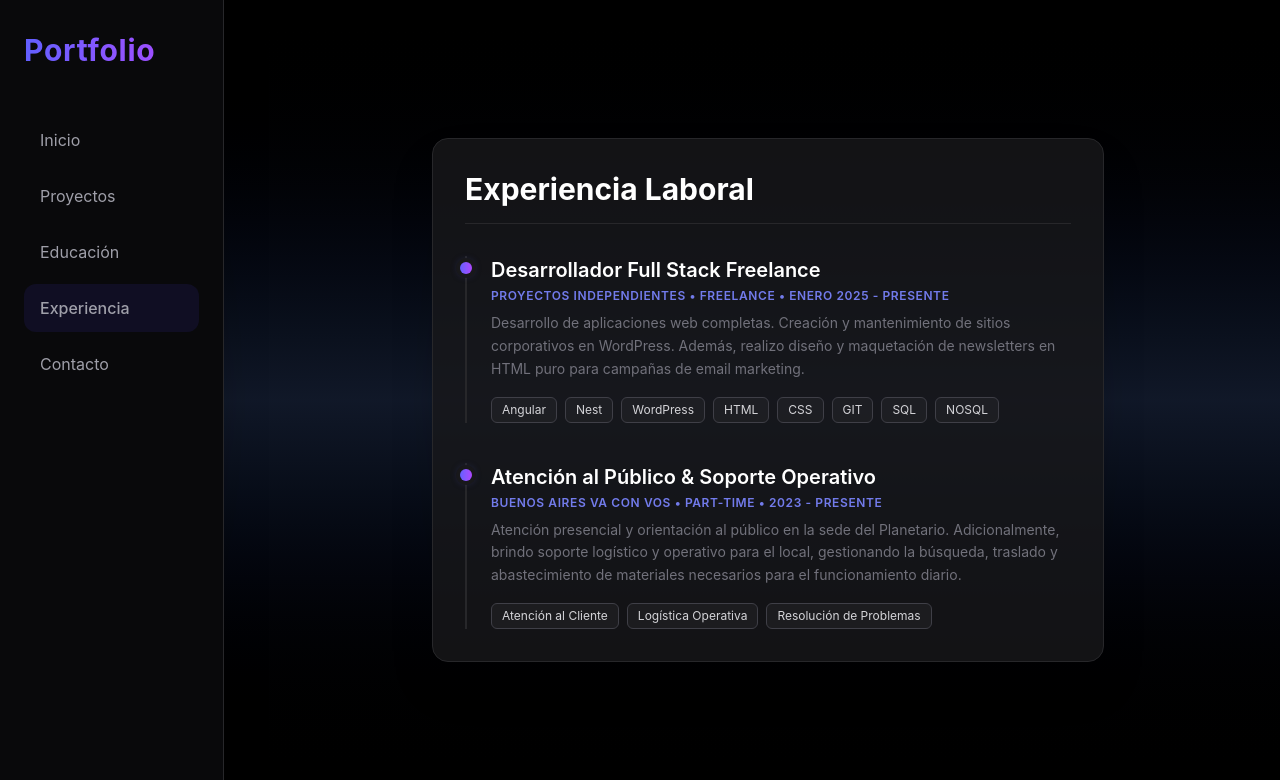
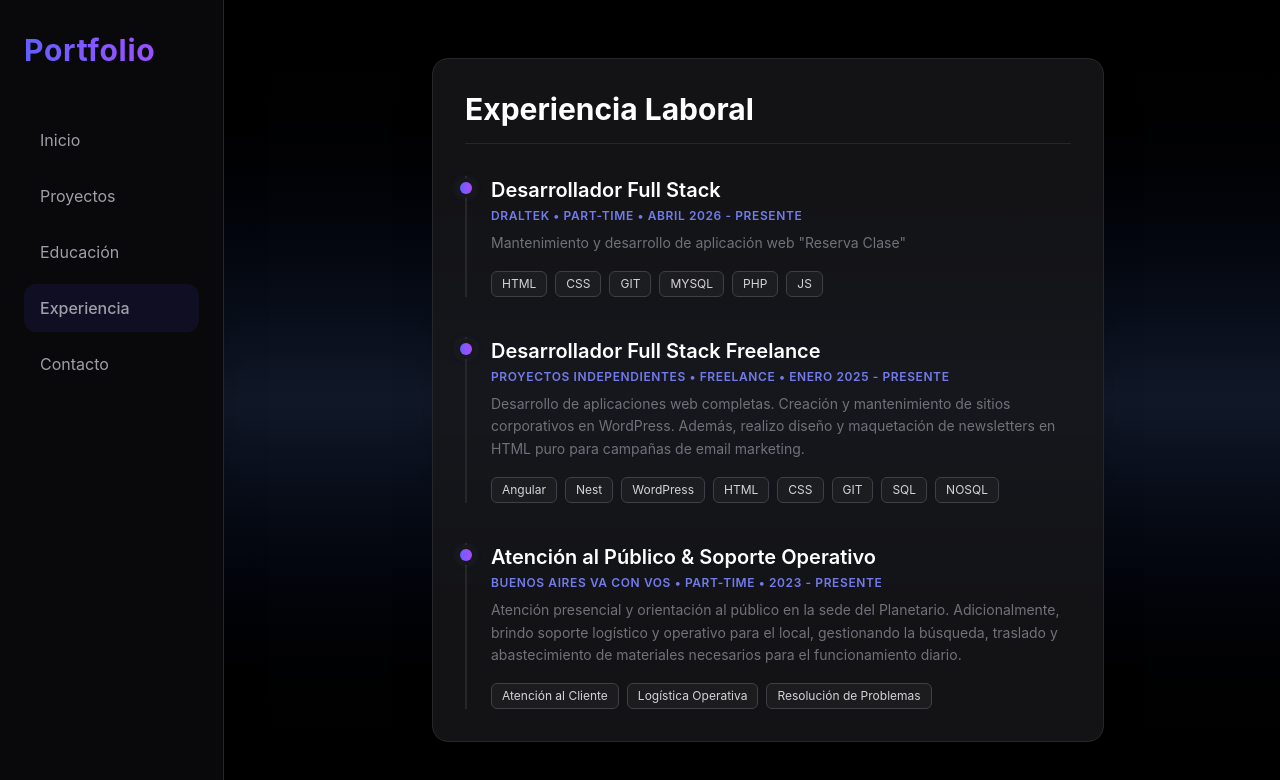
Before and after one commit to MatiasTanoni/Portfolio, an Angular app in the folder portfolio/: page /experience in a window 1280 px wide. Shown: the top 780 px of the page. Built offline with nearby package versions, Linux system fonts and the light colour scheme.

Commit message:
nuevo trabajo

```diff
--- a/portfolio/src/app/pages/experience/experience.html
+++ b/portfolio/src/app/pages/experience/experience.html
@@ -6,6 +6,33 @@
         </h2>
 
         <div class="space-y-10">
+            <div class="relative pl-6 border-l-2 border-zinc-800 group">
+                <div
+                    class="absolute w-3 h-3 bg-gradient-to-r from-indigo-500 to-purple-500 rounded-full -left-[7px] top-1.5 ring-4 ring-zinc-900 shadow-[0_0_8px_rgba(99,102,241,0.5)] group-hover:shadow-[0_0_12px_rgba(99,102,241,0.8)] transition-shadow">
+                </div>
+
+                <h3 class="text-xl font-semibold text-white">Desarrollador Full Stack </h3>
+                <p class="text-indigo-400/90 text-xs font-semibold tracking-wider uppercase mb-2 mt-1">Draltek •
+                    PART-TIME • Abril
+                    2026 - Presente</p>
+                <p class="text-zinc-500 text-sm leading-relaxed mb-4">
+                    Mantenimiento y desarrollo de aplicación web "Reserva Clase"
+                </p>
+                <div class="flex flex-wrap gap-2">
+                    <span
+                        class="px-2.5 py-1 bg-zinc-800/50 border border-zinc-700 text-zinc-300 text-xs rounded-md">HTML</span>
+                    <span
+                        class="px-2.5 py-1 bg-zinc-800/50 border border-zinc-700 text-zinc-300 text-xs rounded-md">CSS</span>
+                    <span
+                        class="px-2.5 py-1 bg-zinc-800/50 border border-zinc-700 text-zinc-300 text-xs rounded-md">GIT</span>
+                    <span
+                        class="px-2.5 py-1 bg-zinc-800/50 border border-zinc-700 text-zinc-300 text-xs rounded-md">MYSQL</span>
+                    <span
+                        class="px-2.5 py-1 bg-zinc-800/50 border border-zinc-700 text-zinc-300 text-xs rounded-md">PHP</span>
+                    <span
+                        class="px-2.5 py-1 bg-zinc-800/50 border border-zinc-700 text-zinc-300 text-xs rounded-md">JS</span>
+                </div>
+            </div>
 
             <div class="relative pl-6 border-l-2 border-zinc-800 group">
                 <div
```
Also changed, not shown: 1 other file (tests, documents, lock files or other folders).
